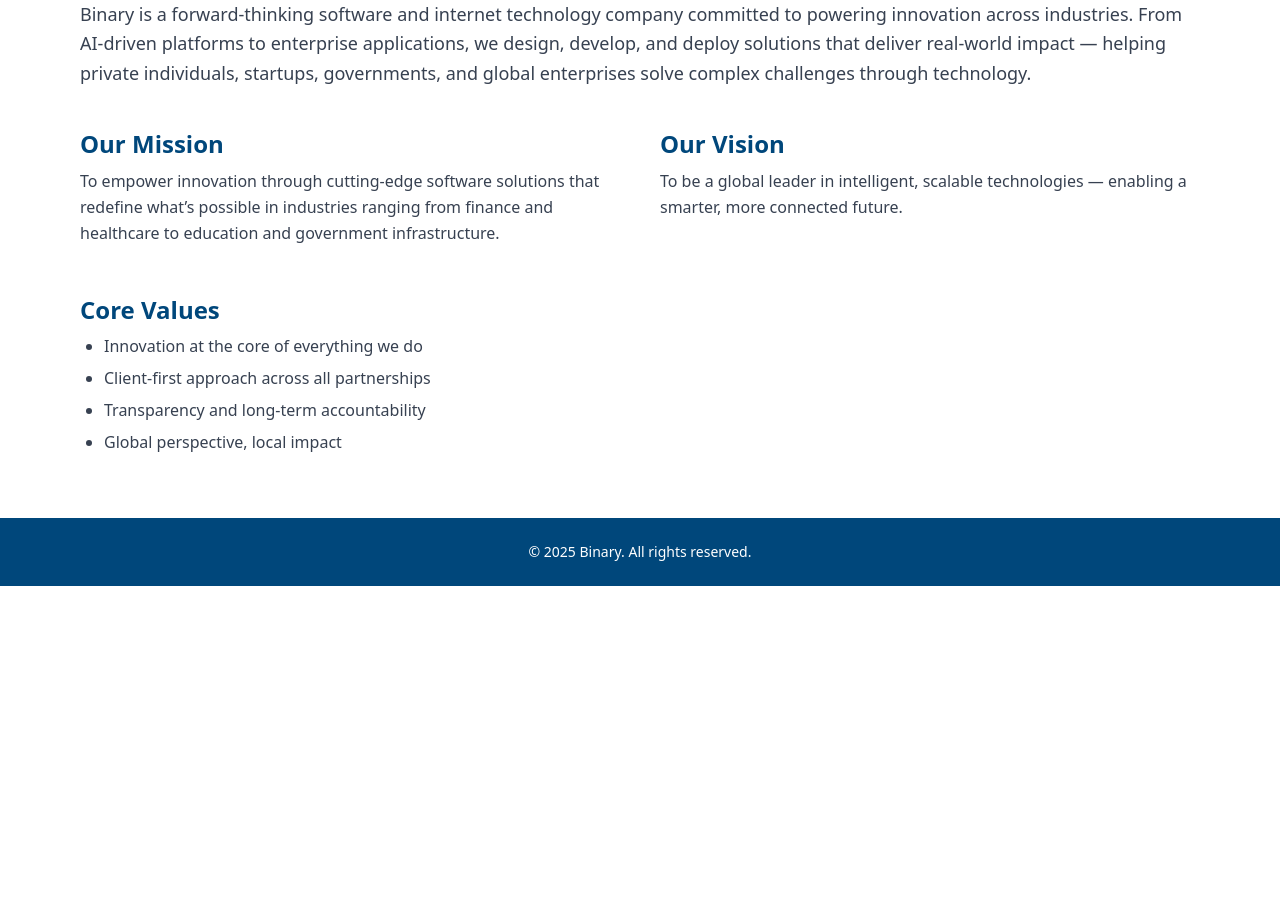
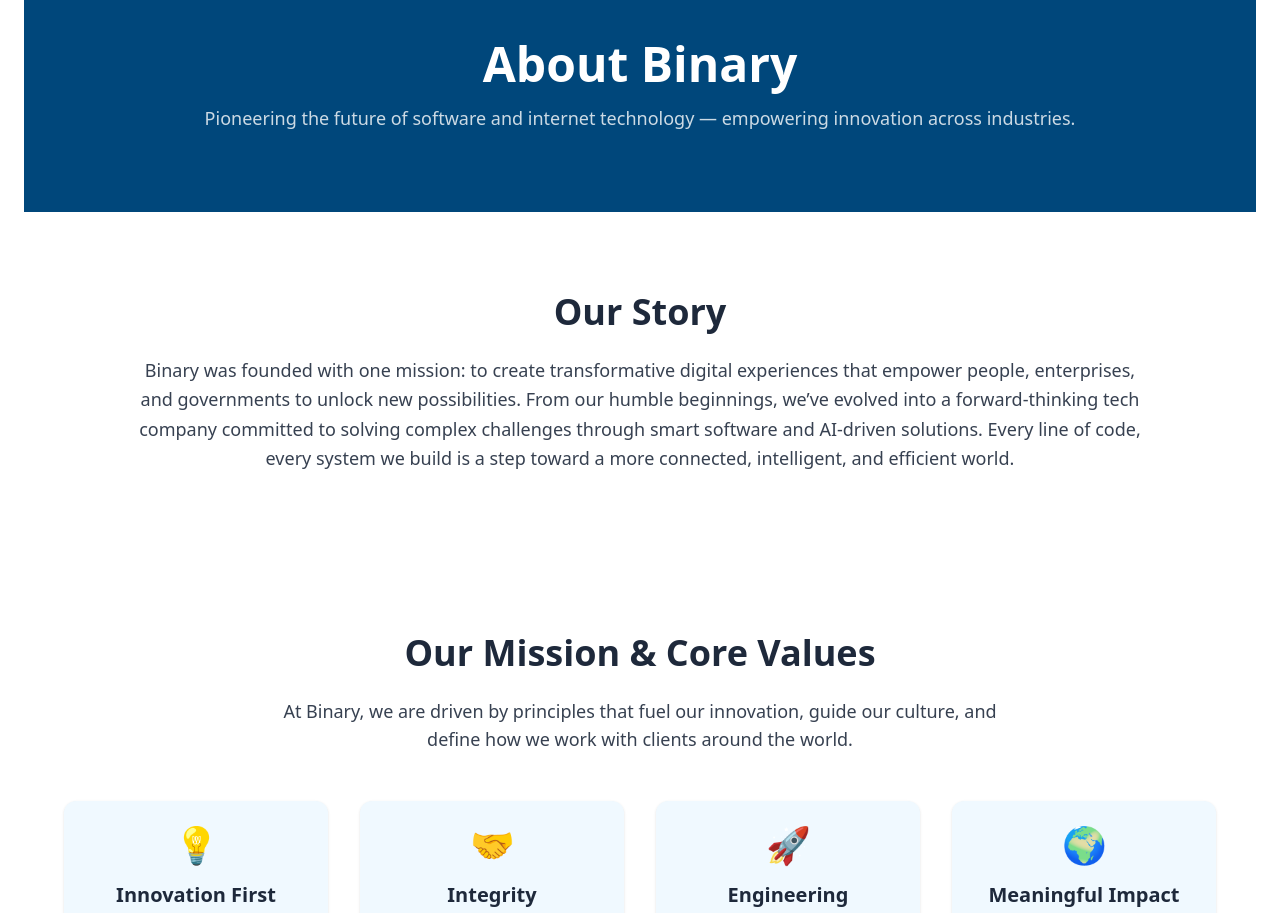
Before and after one commit to Ademolah/Binary-Web, a React (Create React App) app: page /about in a window 1280 px wide. Shown: the part 200-1113 px from the top of the page. Before the commit the page ends 800 px from the top, so only its background shows below. Built offline with nearby package versions, Linux system fonts and the light colour scheme.

Commit message:
updated about us page

```diff
--- a/src/pages/About.jsx
+++ b/src/pages/About.jsx
@@ -2,41 +2,148 @@ import React from 'react';
 
 const About = () => {
   return (
-    <section className="max-w-6xl mx-auto px-4 py-16 text-gray-800">
-      <h2 className="text-4xl font-bold text-[#00477B] mb-4">About Binary</h2>
-      <p className="text-lg text-gray-700 leading-relaxed mb-8">
-        Binary is a forward-thinking software and internet technology company committed to powering innovation across industries.
-        From AI-driven platforms to enterprise applications, we design, develop, and deploy solutions that deliver real-world impact
-        — helping private individuals, startups, governments, and global enterprises solve complex challenges through technology.
-      </p>
-
-      <div className="grid md:grid-cols-2 gap-10 mt-10">
-        <div>
-          <h3 className="text-2xl font-semibold text-[#00477B] mb-2">Our Mission</h3>
-          <p className="text-gray-700 leading-relaxed">
-            To empower innovation through cutting-edge software solutions that redefine what’s possible in industries ranging from
-            finance and healthcare to education and government infrastructure.
+    <div className="pt-20">
+      {/* Hero Header */}
+      <section className="bg-[#00477B] text-white py-20 px-6 text-center">
+        <div className="max-w-4xl mx-auto">
+          <h1 className="text-4xl md:text-5xl font-bold mb-4">
+            About Binary
+          </h1>
+          <p className="text-white/80 text-lg">
+            Pioneering the future of software and internet technology — empowering innovation across industries.
           </p>
         </div>
+      </section>
 
-        <div>
-          <h3 className="text-2xl font-semibold text-[#00477B] mb-2">Our Vision</h3>
-          <p className="text-gray-700 leading-relaxed">
-            To be a global leader in intelligent, scalable technologies — enabling a smarter, more connected future.
+      {/* Our Story */}
+      <section className="py-20 px-6 bg-white text-[#1e293b]">
+        <div className="max-w-5xl mx-auto text-center">
+          <h2 className="text-3xl md:text-4xl font-bold mb-6">Our Story</h2>
+          <p className="text-lg text-gray-700 leading-relaxed">
+            Binary was founded with one mission: to create transformative digital experiences that empower people, enterprises, and governments to unlock new possibilities. From our humble beginnings, we’ve evolved into a forward-thinking tech company committed to solving complex challenges through smart software and AI-driven solutions. Every line of code, every system we build is a step toward a more connected, intelligent, and efficient world.
           </p>
         </div>
+      </section>
+
+      {/* Mission & Values */}
+<section className="py-20 px-6 bg-white text-[#1e293b]">
+  <div className="max-w-6xl mx-auto text-center">
+    <h2 className="text-3xl md:text-4xl font-bold mb-6">
+      Our Mission & Core Values
+    </h2>
+    <p className="text-gray-700 mb-12 text-lg max-w-3xl mx-auto">
+      At Binary, we are driven by principles that fuel our innovation, guide our culture, and define how we work with clients around the world.
+    </p>
+
+    <div className="grid grid-cols-1 sm:grid-cols-2 md:grid-cols-4 gap-8">
+      {/* Innovation */}
+      <div className="bg-[#F0F9FF] hover:bg-[#e0f2fe] transition rounded-xl p-6 shadow text-center">
+        <div className="text-4xl mb-4">💡</div>
+        <h3 className="font-bold text-xl mb-2">Innovation First</h3>
+        <p className="text-gray-600 text-sm">
+          We lead with cutting-edge technologies to deliver solutions that redefine what's possible.
+        </p>
       </div>
 
-      <div className="mt-12">
-        <h3 className="text-2xl font-semibold text-[#00477B] mb-2">Core Values</h3>
-        <ul className="list-disc pl-6 text-gray-700 space-y-2">
-          <li>Innovation at the core of everything we do</li>
-          <li>Client-first approach across all partnerships</li>
-          <li>Transparency and long-term accountability</li>
-          <li>Global perspective, local impact</li>
-        </ul>
+      {/* Integrity */}
+      <div className="bg-[#F0F9FF] hover:bg-[#e0f2fe] transition rounded-xl p-6 shadow text-center">
+        <div className="text-4xl mb-4">🤝</div>
+        <h3 className="font-bold text-xl mb-2">Integrity</h3>
+        <p className="text-gray-600 text-sm">
+          Our commitment to transparency and trust drives lasting client relationships.
+        </p>
       </div>
-    </section>
+
+      {/* Excellence */}
+      <div className="bg-[#F0F9FF] hover:bg-[#e0f2fe] transition rounded-xl p-6 shadow text-center">
+        <div className="text-4xl mb-4">🚀</div>
+        <h3 className="font-bold text-xl mb-2">Engineering Excellence</h3>
+        <p className="text-gray-600 text-sm">
+          From frontend finesse to backend brilliance, we build systems that scale with precision.
+        </p>
+      </div>
+
+      {/* Impact */}
+      <div className="bg-[#F0F9FF] hover:bg-[#e0f2fe] transition rounded-xl p-6 shadow text-center">
+        <div className="text-4xl mb-4">🌍</div>
+        <h3 className="font-bold text-xl mb-2">Meaningful Impact</h3>
+        <p className="text-gray-600 text-sm">
+          Our software creates measurable value — for businesses, governments, and society.
+        </p>
+      </div>
+    </div>
+  </div>
+</section>
+
+{/* How We Work */}
+<section className="bg-[#F9FBFC] py-20 px-6 text-center text-[#1e293b]">
+  <div className="max-w-6xl mx-auto">
+    <h2 className="text-3xl md:text-4xl font-bold mb-6">
+      How We Work at Binary
+    </h2>
+    <p className="text-gray-700 mb-12 text-lg max-w-3xl mx-auto">
+      We follow a proven, client-focused process that ensures every solution we build is innovative, efficient, and built to scale.
+    </p>
+
+    <div className="grid grid-cols-1 sm:grid-cols-2 md:grid-cols-4 gap-8">
+      {/* Discover */}
+      <div className="bg-white hover:shadow-lg transition rounded-xl p-6 border border-gray-200">
+        <div className="text-4xl mb-4">🔍</div>
+        <h3 className="font-semibold text-xl mb-2">1. Discover</h3>
+        <p className="text-gray-600 text-sm">
+          We begin by understanding your business goals, challenges, and technical needs.
+        </p>
+      </div>
+
+      {/* Design */}
+      <div className="bg-white hover:shadow-lg transition rounded-xl p-6 border border-gray-200">
+        <div className="text-4xl mb-4">🎨</div>
+        <h3 className="font-semibold text-xl mb-2">2. Design</h3>
+        <p className="text-gray-600 text-sm">
+          Our team translates insights into detailed wireframes, user flows, and system architecture.
+        </p>
+      </div>
+
+      {/* Develop */}
+      <div className="bg-white hover:shadow-lg transition rounded-xl p-6 border border-gray-200">
+        <div className="text-4xl mb-4">🛠️</div>
+        <h3 className="font-semibold text-xl mb-2">3. Develop</h3>
+        <p className="text-gray-600 text-sm">
+          We code with precision using modern tech stacks, focusing on performance and scalability.
+        </p>
+      </div>
+
+      {/* Deploy */}
+      <div className="bg-white hover:shadow-lg transition rounded-xl p-6 border border-gray-200">
+        <div className="text-4xl mb-4">🚀</div>
+        <h3 className="font-semibold text-xl mb-2">4. Deploy & Support</h3>
+        <p className="text-gray-600 text-sm">
+          We launch securely, monitor systems, and provide ongoing support and optimization.
+        </p>
+      </div>
+    </div>
+  </div>
+</section>
+
+{/* Final Call to Action */}
+<section className="bg-gradient-to-r from-[#00477B] via-[#50D6FE] to-[#00477B] text-white py-20 px-6 text-center">
+  <div className="max-w-4xl mx-auto">
+    <h2 className="text-3xl md:text-4xl font-bold mb-4">
+      Ready to Build the Future with Binary?
+    </h2>
+    <p className="text-white/90 mb-8">
+      Let’s collaborate to engineer solutions that move industries forward. From strategy to code, we’re your innovation partner.
+    </p>
+    <a
+      href="/contact"
+      className="inline-block bg-white text-[#00477B] font-semibold px-6 py-3 rounded-full shadow-lg hover:bg-[#C1F2FF] transition duration-300"
+    >
+      Start a Project
+    </a>
+  </div>
+</section>
+
+    </div>
   );
 };
 
--- a/src/pages/Home.jsx
+++ b/src/pages/Home.jsx
@@ -276,6 +276,24 @@ const Home = () => {
   </div>
 </section>
 
+        {/* Final Call to Action Section */}
+    <section className="bg-gradient-to-r from-[#00477B] via-[#50D6FE] to-[#00477B] text-white py-20 px-6 text-center">
+    <div className="max-w-4xl mx-auto">
+        <h2 className="text-3xl md:text-4xl font-bold mb-4">
+        Let’s Build Something Incredible Together
+        </h2>
+        <p className="text-white/90 mb-8">
+        Whether you're a startup, enterprise, or public institution — Binary is ready to turn your vision into scalable, secure, and smart technology.
+        </p>
+        <a
+        href="/contact"
+        className="inline-block bg-white text-[#00477B] font-semibold px-6 py-3 rounded-full shadow-lg hover:bg-[#C1F2FF] transition duration-300"
+        >
+        Get Started
+        </a>
+    </div>
+    </section>
+
 
 
     </>
```
Also changed, not shown: src/pages/Contact.jsx (+80 -7 lines).
